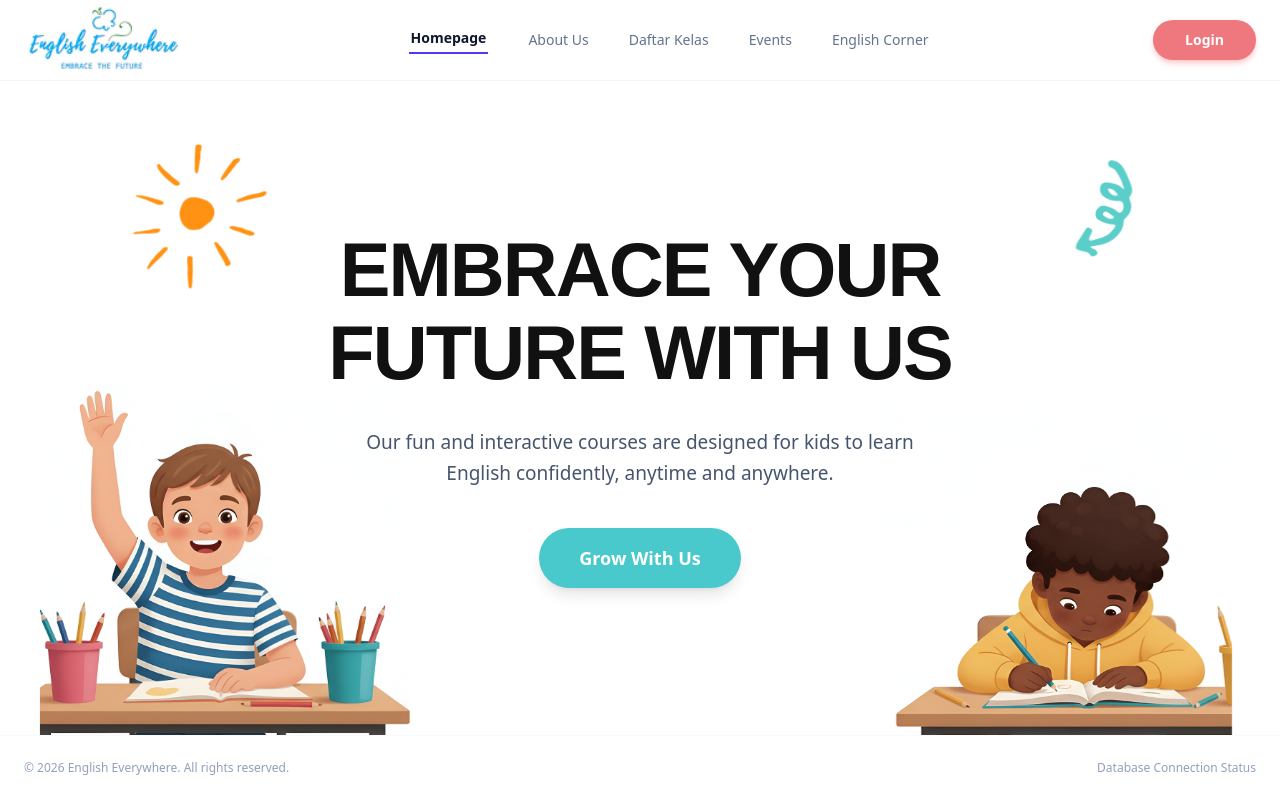
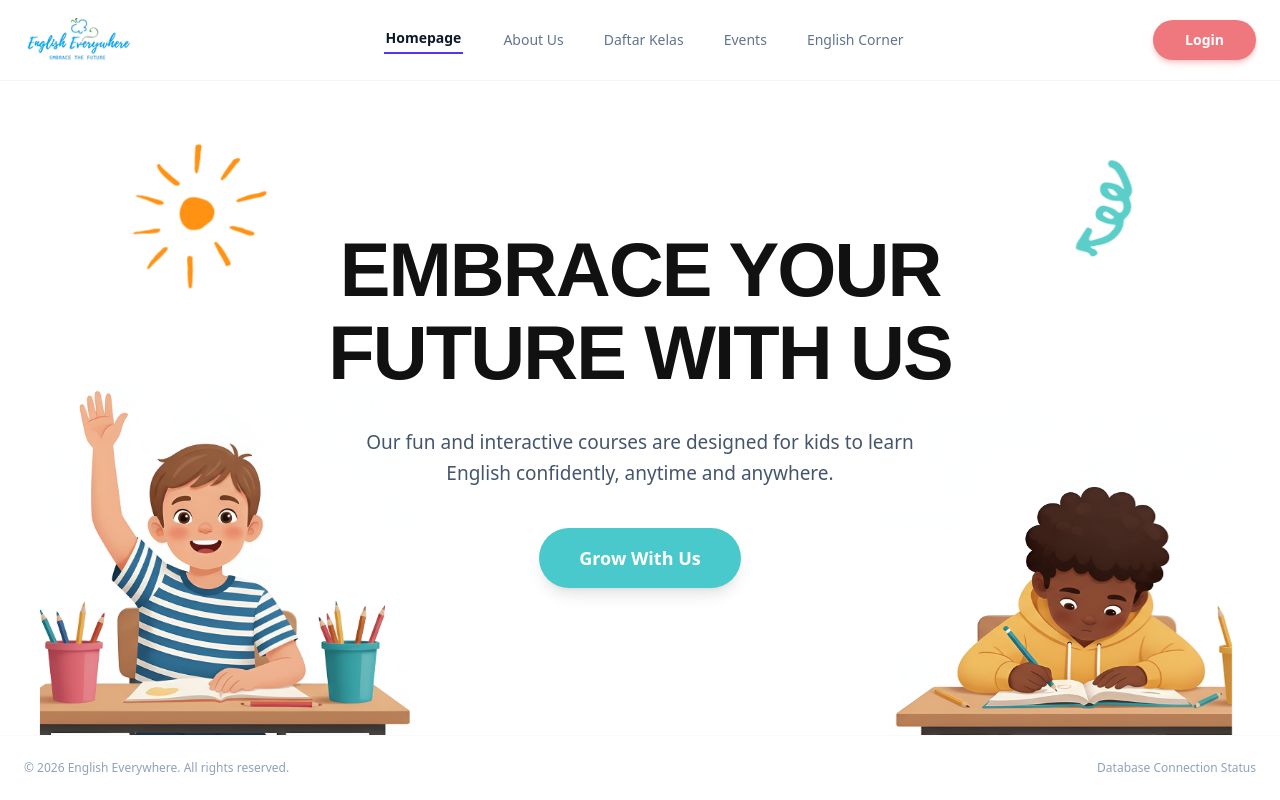
Before and after one commit to halojonathan/english-everywhere, a Next.js app in the folder frontend/: page / in a window 1280 px wide. Built offline with nearby package versions, Linux system fonts and the light colour scheme; a web font is replaced by a local one.

Commit message:
Design: Adjust logo dimensions in Navbar

```diff
--- a/frontend/src/app/page.tsx
+++ b/frontend/src/app/page.tsx
@@ -42,8 +42,8 @@ export default function Home() {
             <Image
               src={logoEev}
               alt="English Everywhere Logo"
-              width={160}
-              height={50}
+              width={110}
+              height={34}
               priority
               className="object-contain"
             />
```
